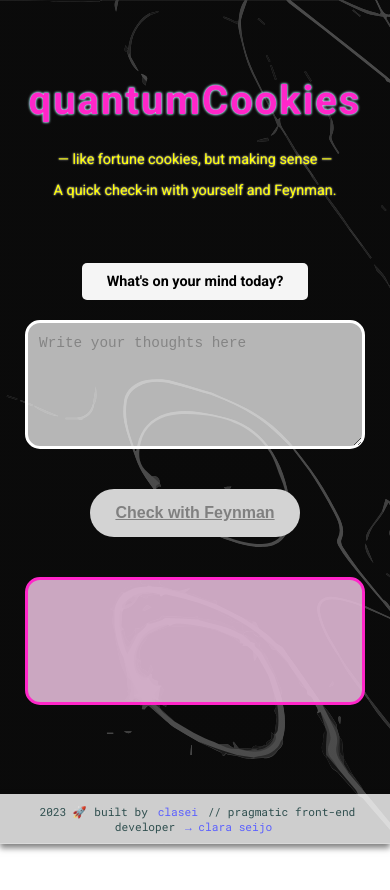
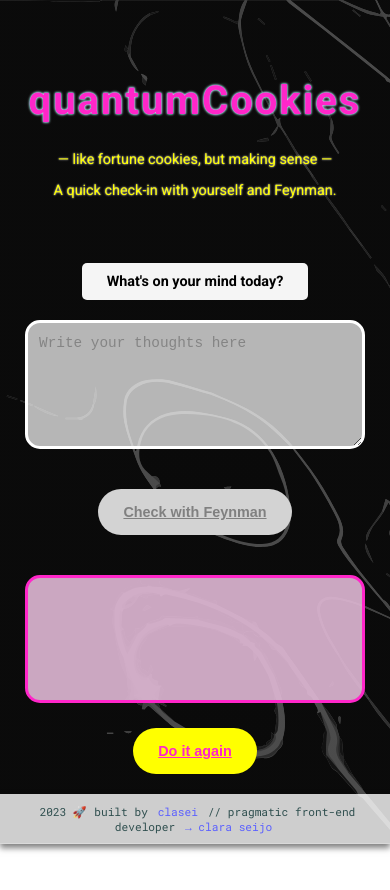
Before and after one commit to clasei/quantum-cookies, an Angular app: page / in a window 390 px wide. Shown: the top 890 px of the page. Before the commit the page ends 844 px from the top, so only its background shows below. Built offline with nearby package versions, Linux system fonts and the light colour scheme.

Commit message:
reset button working ok and style applied

```diff
--- a/src/app/app.component.html
+++ b/src/app/app.component.html
@@ -1,7 +1,14 @@
 <div class="app-container">
     <app-header></app-header>
-    <app-user-input (newQuote)="handleNewQuote($event)"></app-user-input>
-    <app-quantum-cookies-display [quote]="currentQuote"></app-quantum-cookies-display>
+    <app-user-input
+        (newQuote)="handleNewQuote($event)"
+        #userInputComponent>
+    </app-user-input>
+    <app-quantum-cookies-display
+        [quote]="currentQuote"
+        (resetEvent)="userInputComponent.resetQuoteGeneration()">
+    </app-quantum-cookies-display>
+
     <app-footer></app-footer>
  </div>
 <router-outlet></router-outlet>
--- a/src/app/components/quantum-cookies-display/quantum-cookies-display.component.html
+++ b/src/app/components/quantum-cookies-display/quantum-cookies-display.component.html
@@ -1,3 +1,8 @@
-<div class="quote-container">
-    <p class="quote-text">{{ quote }}</p>
-</div>
+
+    <div class="quote-container">
+        <p class="quote-text">{{ quote }}</p>
+    </div>
+
+    <button (click)="onReset()">
+        Do it again
+    </button>
--- a/src/app/components/quantum-cookies-display/quantum-cookies-display.component.scss
+++ b/src/app/components/quantum-cookies-display/quantum-cookies-display.component.scss
@@ -18,3 +18,43 @@
     color: black;
     line-height: 1.5;
 }
+
+button {
+    background-color: yellow;
+    border: yellow;
+    border-width: 5px;
+    border-radius: 35px;
+    color: rgb(255, 38, 201);
+    padding: 15px 25px;
+    text-decoration: underline;
+    display: block;
+    font-size: 1rem;
+    font-weight: bold;
+    margin: 50px auto;
+    transition-duration: 0.4s;
+    cursor: pointer;
+
+    &:hover {
+        background-color: rgb(255, 38, 201);
+        color: yellow;
+        border: 5px solid rgb(255, 38, 201);
+    }
+
+    &:disabled {
+        background-color: lightgray;
+        color: grey;
+        cursor: not-allowed;
+    }
+}
+
+
+@media only screen and (max-width: 600px) {
+    button {
+        font-size: 0.9rem;
+        margin: 25px auto;
+    }
+
+    .quote-text {
+        font-size: 0.9rem;
+    }
+}
--- a/src/app/components/quantum-cookies-display/quantum-cookies-display.component.ts
+++ b/src/app/components/quantum-cookies-display/quantum-cookies-display.component.ts
@@ -1,4 +1,4 @@
-import { Component, Input } from '@angular/core';
+import { Component, Input, Output, EventEmitter } from '@angular/core';
 
 @Component({
   selector: 'app-quantum-cookies-display',
@@ -7,4 +7,9 @@ import { Component, Input } from '@angular/core';
 })
 export class QuantumCookiesDisplayComponent {
   @Input() quote: string = '';
+  @Output() resetEvent = new EventEmitter<void>();
+
+  onReset() {
+    this.resetEvent.emit();
+  }
 }
--- a/src/app/components/user-input/user-input.component.html
+++ b/src/app/components/user-input/user-input.component.html
@@ -11,4 +11,4 @@
 </p>
 <button [disabled]="!isInputValid || quoteGenerated" (click)="generateFeynmanQuote()">
     Check with Feynman
-  </button>
+</button>
--- a/src/app/components/user-input/user-input.component.scss
+++ b/src/app/components/user-input/user-input.component.scss
@@ -71,6 +71,11 @@ button {
     label {
         font-size: 0.9rem;
     }
+
+    button {
+        font-size: 0.9rem;
+    }
+
     .error-msg {
         font-size: 0.7rem;
     }
--- a/src/app/components/user-input/user-input.component.ts
+++ b/src/app/components/user-input/user-input.component.ts
@@ -48,6 +48,7 @@ export class UserInputComponent implements OnInit {
   resetQuoteGeneration(): void {
     this.quoteGenerated = false;
     this.userInput = '';
+    this.validateInput();
   }
 
   private validateInput(): void {
```
